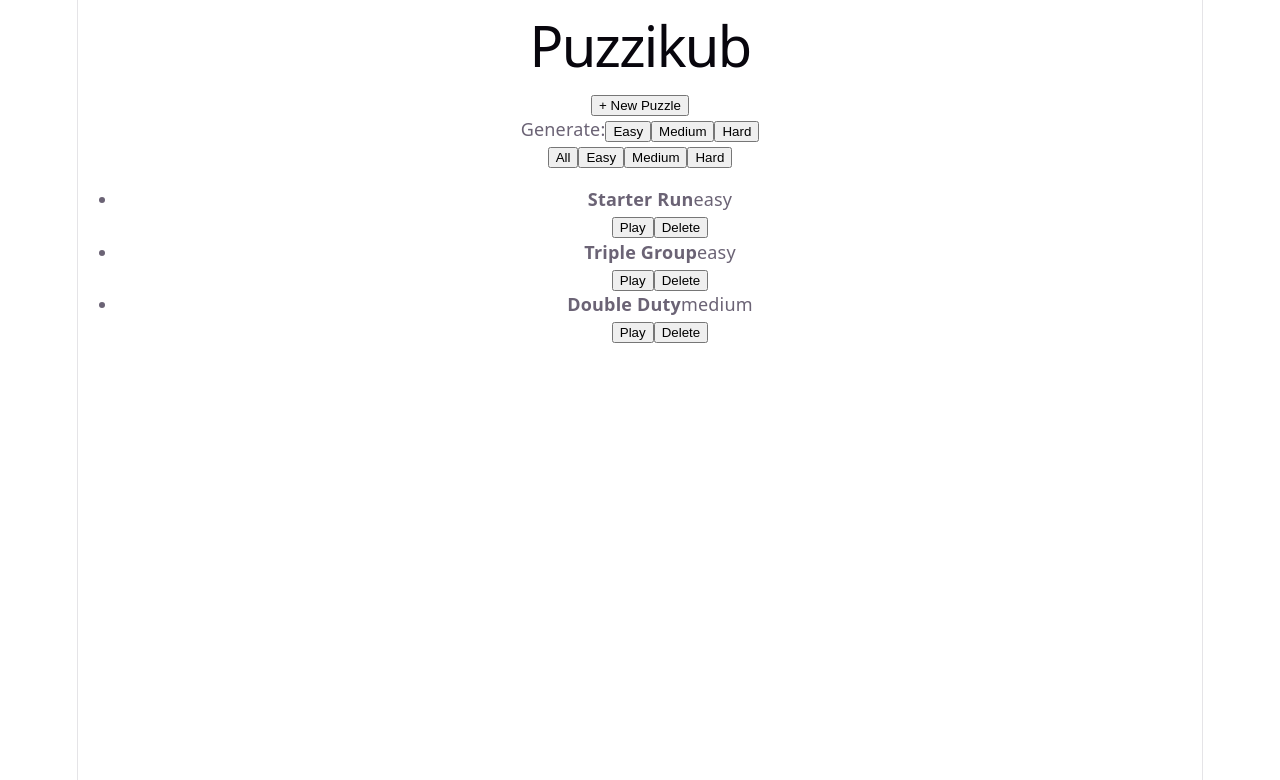
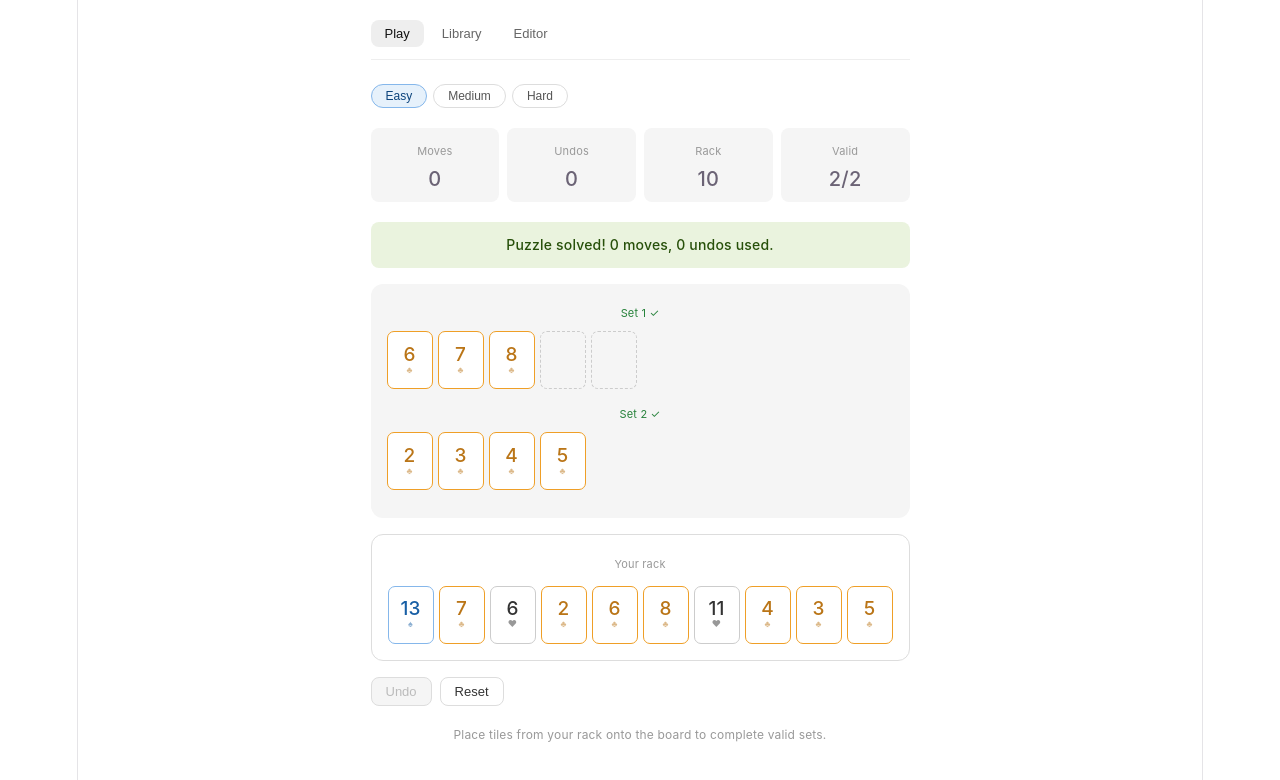
Before and after one commit to iangopenbusinessai-lab/puzzikub, a React (Vite) app: page / in a window 1280 px wide. Shown: the top 780 px of the page. Built offline with nearby package versions, Linux system fonts and the light colour scheme.

Commit message:
update - more textures

```diff
--- a/src/App.tsx
+++ b/src/App.tsx
@@ -1,16 +1,20 @@
-import { useState } from 'react'
+import { useState, type CSSProperties } from 'react'
 import type { Puzzle } from './types'
 import { loadLibrary, saveLibrary } from './lib/storage'
+import { generatePuzzle } from './lib/generator'
 import { LibraryScreen } from './screens/LibraryScreen'
 import { PlayScreen } from './screens/PlayScreen'
 import { EditorScreen } from './screens/EditorScreen'
 
-type Screen = 'library' | 'play' | 'editor'
+type Screen = 'play' | 'library' | 'editor'
+
+const NAV_LABELS: Record<Screen, string> = { play: 'Play', library: 'Library', editor: 'Editor' }
+const NAV_ORDER: Screen[] = ['play', 'library', 'editor']
 
 function App() {
-  const [screen, setScreen] = useState<Screen>('library')
+  const [screen, setScreen] = useState<Screen>('play')
   const [library, setLibrary] = useState<Puzzle[]>(loadLibrary)
-  const [activePuzzle, setActivePuzzle] = useState<Puzzle | null>(null)
+  const [activePuzzle, setActivePuzzle] = useState<Puzzle>(() => generatePuzzle('easy'))
 
   function updateLibrary(updated: Puzzle[]) {
     setLibrary(updated)
@@ -22,13 +26,57 @@ function App() {
     setScreen('play')
   }
 
+  function handleNewPuzzle(diff: Puzzle['diff']) {
+    setActivePuzzle(generatePuzzle(diff))
+    setScreen('play')
+  }
+
   function handleSavePuzzle(puzzle: Puzzle) {
     updateLibrary([...library, puzzle])
     setScreen('library')
   }
 
+  const pageStyle: CSSProperties = {
+    maxWidth: 680,
+    margin: '0 auto',
+    padding: 20,
+    fontFamily: '-apple-system, BlinkMacSystemFont, "Segoe UI", sans-serif',
+  }
+
+  const navStyle: CSSProperties = {
+    display: 'flex',
+    gap: 4,
+    marginBottom: 24,
+    borderBottom: '0.5px solid #eee',
+    paddingBottom: 12,
+  }
+
+  function navBtnStyle(s: Screen): CSSProperties {
+    return {
+      fontSize: 13,
+      fontWeight: 500,
+      background: screen === s ? '#eee' : 'transparent',
+      borderRadius: 8,
+      border: 'none',
+      padding: '6px 14px',
+      cursor: 'pointer',
+      color: screen === s ? '#111' : '#666',
+    }
+  }
+
   return (
-    <>
+    <div style={pageStyle}>
+      <nav style={navStyle}>
+        {NAV_ORDER.map(s => (
+          <button key={s} style={navBtnStyle(s)} onClick={() => setScreen(s)}>
+            {NAV_LABELS[s]}
+          </button>
+        ))}
+      </nav>
+
+      {screen === 'play' && (
+        <PlayScreen puzzle={activePuzzle} onNewPuzzle={handleNewPuzzle} />
+      )}
       {screen === 'library' && (
         <LibraryScreen
           puzzles={library}
@@ -38,19 +86,13 @@ function App() {
           onDelete={id => updateLibrary(library.filter(p => p.id !== id))}
         />
       )}
-      {screen === 'play' && activePuzzle && (
-        <PlayScreen
-          puzzle={activePuzzle}
-          onBack={() => setScreen('library')}
-        />
-      )}
       {screen === 'editor' && (
         <EditorScreen
           onSave={handleSavePuzzle}
           onBack={() => setScreen('library')}
         />
       )}
-    </>
+    </div>
   )
 }
 
--- a/src/components/Board.tsx
+++ b/src/components/Board.tsx
@@ -3,13 +3,12 @@ import type { SetRow, DragSrc } from '../types'
 import { isValidSet } from '../lib/validator'
 import { SetBlock } from './SetBlock'
 
-const STYLE: CSSProperties = {
-  backgroundColor: '#d4d8d0',
-  borderRadius: 10,
+const style: CSSProperties = {
+  background: '#f5f5f5',
+  borderRadius: 12,
   padding: 16,
-  display: 'flex',
-  flexDirection: 'column',
-  gap: 8,
+  marginBottom: 16,
+  minHeight: 80,
 }
 
 interface Props {
@@ -21,7 +20,7 @@ interface Props {
 
 export function Board({ sets, onDragStart, onDragEnd, onDrop }: Props) {
   return (
-    <div style={STYLE}>
+    <div style={style}>
       {sets.map((row, setIdx) => (
         <SetBlock
           key={setIdx}
--- a/src/components/Rack.tsx
+++ b/src/components/Rack.tsx
@@ -2,17 +2,26 @@ import type { CSSProperties } from 'react'
 import type { Tile, DragSrc } from '../types'
 import { TileEl } from './TileEl'
 
-const STYLE: CSSProperties = {
+const wrapStyle: CSSProperties = {
+  border: '0.5px solid #ddd',
+  borderRadius: 12,
+  padding: 16,
+  marginBottom: 16,
+}
+
+const labelStyle: CSSProperties = {
+  display: 'block',
+  fontSize: 11,
+  color: '#999',
+  marginBottom: 8,
+}
+
+const tilesStyle: CSSProperties = {
   display: 'flex',
-  flexDirection: 'row',
+  gap: 5,
   flexWrap: 'wrap',
-  gap: 6,
-  padding: 14,
-  backgroundColor: '#f0e6c0',
-  borderRadius: 10,
-  minHeight: 86,
-  alignItems: 'flex-start',
-  alignContent: 'flex-start',
+  minHeight: 58,
+  alignItems: 'flex-end',
 }
 
 interface Props {
@@ -25,7 +34,7 @@ interface Props {
 export function Rack({ tiles, onDragStart, onDragEnd, onDrop }: Props) {
   return (
     <div
-      style={STYLE}
+      style={wrapStyle}
       onDragOver={e => {
         e.preventDefault()
         e.dataTransfer.dropEffect = 'move'
@@ -37,6 +46,8 @@ export function Rack({ tiles, onDragStart, onDragEnd, onDrop }: Props) {
         onDrop(JSON.parse(raw) as DragSrc)
       }}
     >
+      <span style={labelStyle}>Your rack</span>
+      <div style={tilesStyle}>
         {tiles.map((tile, rackIdx) => (
           <TileEl
             key={rackIdx}
@@ -47,5 +58,6 @@ export function Rack({ tiles, onDragStart, onDragEnd, onDrop }: Props) {
           />
         ))}
       </div>
+    </div>
   )
 }
--- a/src/components/SetBlock.tsx
+++ b/src/components/SetBlock.tsx
@@ -12,38 +12,27 @@ interface Props {
   onDrop: (src: DragSrc, setIdx: number, tileIdx: number) => void
 }
 
+const wrapStyle: CSSProperties = { marginBottom: 12 }
+
+const rowStyle: CSSProperties = {
+  display: 'flex',
+  gap: 5,
+  flexWrap: 'wrap',
+  alignItems: 'flex-end',
+  minHeight: 58,
+}
+
 export function SetBlock({ setIdx, row, isValid, onDragStart, onDragEnd, onDrop }: Props) {
-  const wrapStyle: CSSProperties = {
-    display: 'flex',
-    flexDirection: 'row',
-    alignItems: 'center',
-    gap: 6,
-    padding: '8px 10px',
-    borderRadius: 7,
-    borderWidth: 2,
-    borderStyle: 'solid',
-    borderColor: isValid ? '#28a745' : 'transparent',
-    backgroundColor: isValid ? 'rgba(40,167,69,0.08)' : 'transparent',
+  const labelStyle: CSSProperties = {
+    display: 'block',
+    fontSize: 11,
+    color: isValid ? '#27823B' : '#999',
+    marginBottom: 5,
   }
-
-  const labelStyle: CSSProperties = {
-    fontSize: 11,
-    color: '#666',
-    minWidth: 36,
-    fontFamily: 'sans-serif',
-  }
-
-  const tilesStyle: CSSProperties = {
-    display: 'flex',
-    flexDirection: 'row',
-    gap: 4,
-    flexWrap: 'wrap',
-  }
-
   return (
     <div style={wrapStyle}>
-      <span style={labelStyle}>#{setIdx + 1}</span>
-      <div style={tilesStyle}>
+      <span style={labelStyle}>Set {setIdx + 1}{isValid ? ' ✓' : ''}</span>
+      <div style={rowStyle}>
         {row.map((tile, tileIdx) =>
           tile ? (
             <TileEl
@@ -54,10 +43,7 @@ export function SetBlock({ setIdx, row, isValid, onDragStart, onDragEnd, onDrop
               onDragEnd={onDragEnd}
             />
           ) : (
-            <SlotEl
-              key={tileIdx}
-              onDrop={src => onDrop(src, setIdx, tileIdx)}
-            />
+            <SlotEl key={tileIdx} onDrop={src => onDrop(src, setIdx, tileIdx)} />
           ),
         )}
       </div>
--- a/src/components/SlotEl.tsx
+++ b/src/components/SlotEl.tsx
@@ -1,15 +1,17 @@
-import type { CSSProperties } from 'react'
+import { useState, type CSSProperties } from 'react'
 import type { DragSrc } from '../types'
 
-const STYLE: CSSProperties = {
+const BASE: CSSProperties = {
   width: 46,
   height: 58,
-  borderRadius: 5,
-  borderWidth: 2,
+  borderRadius: 7,
+  borderWidth: 1.5,
   borderStyle: 'dashed',
-  borderColor: '#aaaaaa',
-  backgroundColor: 'rgba(0,0,0,0.04)',
+  display: 'flex',
+  alignItems: 'center',
+  justifyContent: 'center',
   flexShrink: 0,
+  boxSizing: 'border-box',
 }
 
 interface Props {
@@ -17,15 +19,23 @@ interface Props {
 }
 
 export function SlotEl({ onDrop }: Props) {
+  const [over, setOver] = useState(false)
   return (
     <div
-      style={STYLE}
+      style={{
+        ...BASE,
+        borderColor: over ? '#378ADD' : '#ccc',
+        background: over ? '#E6F1FB' : 'transparent',
+      }}
       onDragOver={e => {
         e.preventDefault()
         e.dataTransfer.dropEffect = 'move'
+        setOver(true)
       }}
+      onDragLeave={() => setOver(false)}
       onDrop={e => {
         e.preventDefault()
+        setOver(false)
         const raw = e.dataTransfer.getData('application/json')
         if (!raw) return
         onDrop(JSON.parse(raw) as DragSrc)
--- a/src/components/StatsBar.tsx
+++ b/src/components/StatsBar.tsx
@@ -1,3 +1,5 @@
+import type { CSSProperties } from 'react'
+
 interface Props {
   moves: number
   undos: number
@@ -6,13 +8,48 @@ interface Props {
   totalSets: number
 }
 
+const gridStyle: CSSProperties = {
+  display: 'grid',
+  gridTemplateColumns: 'repeat(4, 1fr)',
+  gap: 8,
+  marginBottom: 20,
+}
+
+const cellStyle: CSSProperties = {
+  background: '#f5f5f5',
+  borderRadius: 8,
+  padding: 10,
+}
+
+const labelStyle: CSSProperties = {
+  display: 'block',
+  fontSize: 11,
+  color: '#999',
+  marginBottom: 2,
+}
+
+const valueStyle: CSSProperties = {
+  display: 'block',
+  fontSize: 20,
+  fontWeight: 500,
+}
+
+const STATS = (moves: number, undos: number, rackLeft: number, setsValid: number, totalSets: number) => [
+  { label: 'Moves',  value: moves },
+  { label: 'Undos',  value: undos },
+  { label: 'Rack',   value: rackLeft },
+  { label: 'Valid',  value: `${setsValid}/${totalSets}` },
+]
+
 export function StatsBar({ moves, undos, rackLeft, setsValid, totalSets }: Props) {
   return (
-    <div className="stats-bar">
-      <span className="stats-bar__item">Moves: <strong>{moves}</strong></span>
-      <span className="stats-bar__item">Undos: <strong>{undos}</strong></span>
-      <span className="stats-bar__item">Rack: <strong>{rackLeft}</strong></span>
-      <span className="stats-bar__item">Valid: <strong>{setsValid}/{totalSets}</strong></span>
+    <div style={gridStyle}>
+      {STATS(moves, undos, rackLeft, setsValid, totalSets).map(({ label, value }) => (
+        <div key={label} style={cellStyle}>
+          <span style={labelStyle}>{label}</span>
+          <span style={valueStyle}>{value}</span>
+        </div>
+      ))}
     </div>
   )
 }
--- a/src/components/TileEl.tsx
+++ b/src/components/TileEl.tsx
@@ -1,28 +1,32 @@
 import type { CSSProperties } from 'react'
 import type { Tile, DragSrc } from '../types'
 
-const COLOR: Record<Tile['c'], { color: string; border: string; bg: string }> = {
-  r: { color: '#c0001a', border: '#c0001a', bg: '#fff5f5' },
-  b: { color: '#0033cc', border: '#0033cc', bg: '#f0f4ff' },
-  a: { color: '#c05800', border: '#c05800', bg: '#fff8f0' },
-  k: { color: '#ffffff', border: '#111111', bg: '#111111' },
+const PALETTE: Record<Tile['c'], { num: string; border: string }> = {
+  r: { num: '#A32D2D', border: '#F09595' },
+  b: { num: '#185FA5', border: '#85B7EB' },
+  a: { num: '#BA7517', border: '#EF9F27' },
+  k: { num: '#333333', border: '#cccccc' },
+}
+
+const SYMBOL: Record<Tile['c'], string> = {
+  r: '♦', b: '♠', a: '♣', k: '♥',
 }
 
 const BASE: CSSProperties = {
   width: 46,
   height: 58,
+  borderRadius: 7,
+  borderWidth: 1.5,
+  borderStyle: 'solid',
   display: 'flex',
+  flexDirection: 'column',
   alignItems: 'center',
   justifyContent: 'center',
-  borderRadius: 5,
-  borderWidth: 2,
-  borderStyle: 'solid',
-  fontSize: 20,
-  fontWeight: 700,
-  fontFamily: 'sans-serif',
   cursor: 'grab',
   userSelect: 'none',
+  background: '#fff',
   flexShrink: 0,
+  boxSizing: 'border-box',
 }
 
 interface Props {
@@ -33,11 +37,11 @@ interface Props {
 }
 
 export function TileEl({ tile, src, onDragStart, onDragEnd }: Props) {
-  const { color, border, bg } = COLOR[tile.c]
+  const { num, border } = PALETTE[tile.c]
   return (
     <div
       draggable
-      style={{ ...BASE, color, borderColor: border, backgroundColor: bg }}
+      style={{ ...BASE, borderColor: border }}
       onDragStart={e => {
         e.dataTransfer.setData('application/json', JSON.stringify(src))
         e.dataTransfer.effectAllowed = 'move'
@@ -45,7 +49,12 @@ export function TileEl({ tile, src, onDragStart, onDragEnd }: Props) {
       }}
       onDragEnd={onDragEnd}
     >
-      {tile.n}
+      <span style={{ fontSize: 19, fontWeight: 500, color: num, lineHeight: 1 }}>
+        {tile.n}
+      </span>
+      <span style={{ fontSize: 9, opacity: 0.5, color: num, lineHeight: 1.4 }}>
+        {SYMBOL[tile.c]}
+      </span>
     </div>
   )
 }
--- a/src/screens/LibraryScreen.tsx
+++ b/src/screens/LibraryScreen.tsx
@@ -1,4 +1,4 @@
-import { useState } from 'react'
+import { useState, type CSSProperties } from 'react'
 import type { Puzzle } from '../types'
 import { generatePuzzle } from '../lib/generator'
 
@@ -14,61 +14,111 @@ type Filter = 'all' | Puzzle['diff']
 
 const DIFFS: Puzzle['diff'][] = ['easy', 'medium', 'hard']
 
+const DIFF_BADGE: Record<Puzzle['diff'], CSSProperties> = {
+  easy:   { background: '#EAF3DE', color: '#27500A' },
+  medium: { background: '#FAEEDA', color: '#633806' },
+  hard:   { background: '#FCEBEB', color: '#791F1F' },
+}
+
+const badgeBase: CSSProperties = {
+  fontSize: 11,
+  fontWeight: 500,
+  padding: '2px 8px',
+  borderRadius: 20,
+  display: 'inline-block',
+}
+
 export function LibraryScreen({ puzzles, onPlay, onEdit, onSaveGenerated, onDelete }: Props) {
   const [filter, setFilter] = useState<Filter>('all')
-
   const visible = filter === 'all' ? puzzles : puzzles.filter(p => p.diff === filter)
 
-  function handleGenerate(diff: Puzzle['diff']) {
-    onSaveGenerated(generatePuzzle(diff))
+  const rowStyle: CSSProperties = {
+    display: 'flex',
+    alignItems: 'center',
+    gap: 8,
+    padding: '8px 10px',
+    border: '0.5px solid #ddd',
+    borderRadius: 8,
+    marginBottom: 6,
+  }
+
+  const genRowStyle: CSSProperties = {
+    display: 'flex',
+    alignItems: 'center',
+    gap: 6,
+    marginBottom: 16,
+  }
+
+  const filterRowStyle: CSSProperties = {
+    display: 'flex',
+    gap: 6,
+    marginBottom: 16,
+  }
+
+  function pillStyle(active: boolean): CSSProperties {
+    return {
+      borderRadius: 20,
+      fontSize: 12,
+      padding: '4px 14px',
+      border: active ? '1px solid #85B7EB' : '1px solid #ddd',
+      background: active ? '#E6F1FB' : 'transparent',
+      color: active ? '#0C447C' : '#555',
+      cursor: 'pointer',
+      fontWeight: active ? 500 : 400,
+    }
+  }
+
+  function smallBtn(danger?: boolean): CSSProperties {
+    return {
+      fontSize: 12,
+      padding: '4px 10px',
+      borderRadius: 6,
+      border: '0.5px solid #ddd',
+      background: danger ? '#fff5f5' : '#fff',
+      color: danger ? '#791F1F' : '#333',
+      cursor: 'pointer',
+    }
   }
 
   return (
-    <div className="library-screen">
-      <header className="library-screen__header">
-        <h1>Puzzikub</h1>
-        <button onClick={onEdit}>+ New Puzzle</button>
-      </header>
+    <div>
+      <div style={{ display: 'flex', justifyContent: 'space-between', alignItems: 'center', marginBottom: 16 }}>
+        <span style={{ fontSize: 11, color: '#999' }}>Saved puzzles</span>
+        <button style={smallBtn()} onClick={onEdit}>+ New Puzzle</button>
+      </div>
 
-      <div className="library-screen__generate">
-        <span>Generate:</span>
+      <div style={genRowStyle}>
+        <span style={{ fontSize: 11, color: '#999' }}>Generate:</span>
         {DIFFS.map(d => (
-          <button key={d} onClick={() => handleGenerate(d)}>
+          <button key={d} style={smallBtn()} onClick={() => onSaveGenerated(generatePuzzle(d))}>
             {d[0].toUpperCase() + d.slice(1)}
           </button>
         ))}
       </div>
 
-      <div className="library-screen__filters">
+      <div style={filterRowStyle}>
         {(['all', ...DIFFS] as Filter[]).map(f => (
-          <button
-            key={f}
-            className={`pill${filter === f ? ' pill--active' : ''}`}
-            onClick={() => setFilter(f)}
-          >
+          <button key={f} style={pillStyle(filter === f)} onClick={() => setFilter(f)}>
             {f === 'all' ? 'All' : f[0].toUpperCase() + f.slice(1)}
           </button>
         ))}
       </div>
 
-      <ul className="library-screen__list">
-        {visible.length === 0 && (
-          <li className="library-screen__empty">No puzzles found.</li>
-        )}
-        {visible.map(p => (
-          <li key={p.id} className="library-card">
-            <div className="library-card__info">
-              <strong>{p.name}</strong>
-              <span className={`diff-badge diff-badge--${p.diff}`}>{p.diff}</span>
-              {p.generated && <span className="generated-badge">auto</span>}
-            </div>
-            <div className="library-card__actions">
-              <button onClick={() => onPlay(p)}>Play</button>
-              <button className="btn-delete" onClick={() => onDelete(p.id)}>Delete</button>
-            </div>
-          </li>
-        ))}
-      </ul>
+      {visible.length === 0 && (
+        <div style={{ fontSize: 13, color: '#aaa', padding: '12px 0' }}>No puzzles found.</div>
+      )}
+
+      {visible.map(p => (
+        <div key={p.id} style={rowStyle}>
+          <span style={{ ...badgeBase, ...DIFF_BADGE[p.diff] }}>{p.diff}</span>
+          <span style={{ flex: 1, fontSize: 14, fontWeight: 500 }}>{p.name}</span>
+          {p.generated && (
+            <span style={{ fontSize: 10, color: '#aaa' }}>auto</span>
+          )}
+          <button style={smallBtn()} onClick={() => onPlay(p)}>Play</button>
+          <button style={smallBtn(true)} onClick={() => onDelete(p.id)}>Delete</button>
+        </div>
+      ))}
     </div>
   )
 }
--- a/src/screens/PlayScreen.tsx
+++ b/src/screens/PlayScreen.tsx
@@ -1,3 +1,4 @@
+import type { CSSProperties } from 'react'
 import type { Puzzle } from '../types'
 import { usePlayState } from '../hooks/usePlayState'
 import { isValidSet } from '../lib/validator'
@@ -5,12 +6,14 @@ import { Board } from '../components/Board'
 import { Rack } from '../components/Rack'
 import { StatsBar } from '../components/StatsBar'
 
+const DIFFS: Puzzle['diff'][] = ['easy', 'medium', 'hard']
+
 interface Props {
   puzzle: Puzzle
-  onBack: () => void
+  onNewPuzzle: (diff: Puzzle['diff']) => void
 }
 
-export function PlayScreen({ puzzle, onBack }: Props) {
+export function PlayScreen({ puzzle, onNewPuzzle }: Props) {
   const {
     boardState, rackState, moves, undos, canUndo, won,
     onDragStart, onDragEnd, onDropBoard, onDropRack,
@@ -19,13 +22,67 @@ export function PlayScreen({ puzzle, onBack }: Props) {
 
   const setsValid = boardState.filter(row => isValidSet(row)).length
 
+  const pillRow: CSSProperties = {
+    display: 'flex',
+    gap: 6,
+    marginBottom: 20,
+  }
+
+  function pillStyle(active: boolean): CSSProperties {
+    return {
+      borderRadius: 20,
+      fontSize: 12,
+      padding: '4px 14px',
+      border: active ? '1px solid #85B7EB' : '1px solid #ddd',
+      background: active ? '#E6F1FB' : 'transparent',
+      color: active ? '#0C447C' : '#555',
+      cursor: 'pointer',
+      fontWeight: active ? 500 : 400,
+    }
+  }
+
+  const winStyle: CSSProperties = {
+    background: '#EAF3DE',
+    color: '#27500A',
+    borderRadius: 8,
+    padding: '10px 14px',
+    fontSize: 14,
+    marginBottom: 16,
+    fontWeight: 500,
+  }
+
+  const controlsStyle: CSSProperties = {
+    display: 'flex',
+    gap: 8,
+    marginBottom: 16,
+  }
+
+  const btnStyle = (disabled?: boolean): CSSProperties => ({
+    fontSize: 13,
+    fontWeight: 500,
+    padding: '6px 14px',
+    borderRadius: 8,
+    border: '0.5px solid #ddd',
+    background: disabled ? '#f5f5f5' : '#fff',
+    color: disabled ? '#bbb' : '#333',
+    cursor: disabled ? 'default' : 'pointer',
+  })
+
+  const hintStyle: CSSProperties = {
+    fontSize: 12,
+    color: '#999',
+    marginTop: 4,
+  }
+
   return (
-    <div className="play-screen">
-      <header className="play-screen__header">
-        <button className="btn-back" onClick={onBack}>← Library</button>
-        <h1 className="play-screen__title">{puzzle.name}</h1>
-        <span className={`diff-badge diff-badge--${puzzle.diff}`}>{puzzle.diff}</span>
-      </header>
+    <div>
+      <div style={pillRow}>
+        {DIFFS.map(d => (
+          <button key={d} style={pillStyle(puzzle.diff === d)} onClick={() => onNewPuzzle(d)}>
+            {d[0].toUpperCase() + d.slice(1)}
+          </button>
+        ))}
+      </div>
 
       <StatsBar
         moves={moves}
@@ -36,7 +93,7 @@ export function PlayScreen({ puzzle, onBack }: Props) {
       />
 
       {won && (
-        <div className="win-banner">
+        <div style={winStyle}>
           Puzzle solved! {moves} move{moves !== 1 ? 's' : ''}, {undos} undo{undos !== 1 ? 's' : ''} used.
         </div>
       )}
@@ -55,12 +112,12 @@ export function PlayScreen({ puzzle, onBack }: Props) {
         onDrop={onDropRack}
       />
 
-      <div className="play-screen__controls">
-        <button onClick={undo} disabled={!canUndo}>Undo</button>
-        <button onClick={reset}>Reset</button>
+      <div style={controlsStyle}>
+        <button style={btnStyle(!canUndo)} onClick={undo} disabled={!canUndo}>Undo</button>
+        <button style={btnStyle()} onClick={reset}>Reset</button>
       </div>
 
-      {puzzle.hint && <p className="play-screen__hint">{puzzle.hint}</p>}
+      {puzzle.hint && <p style={hintStyle}>{puzzle.hint}</p>}
     </div>
   )
 }
```
Lines whose indentation alone changed are shown as unchanged.
